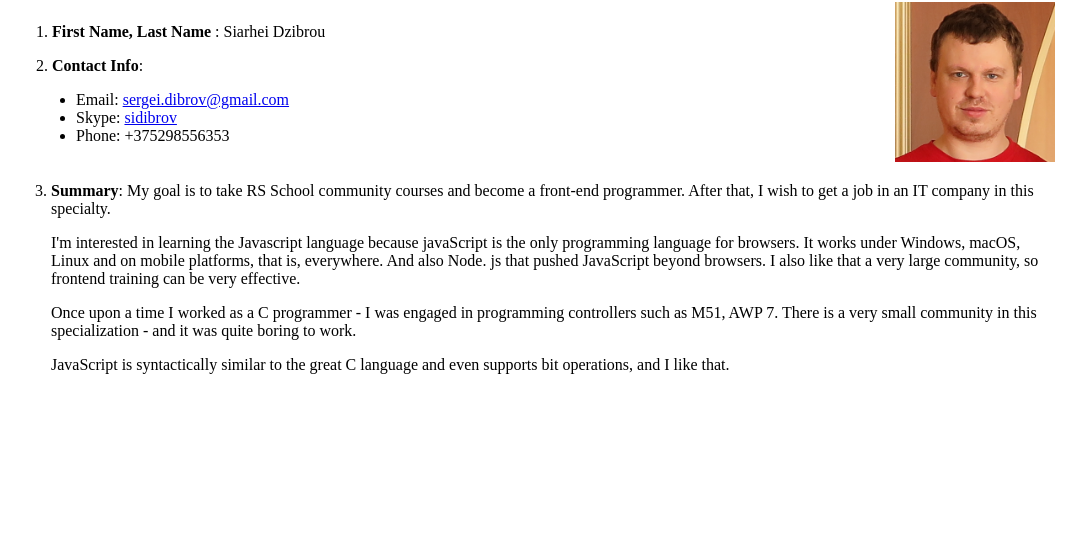
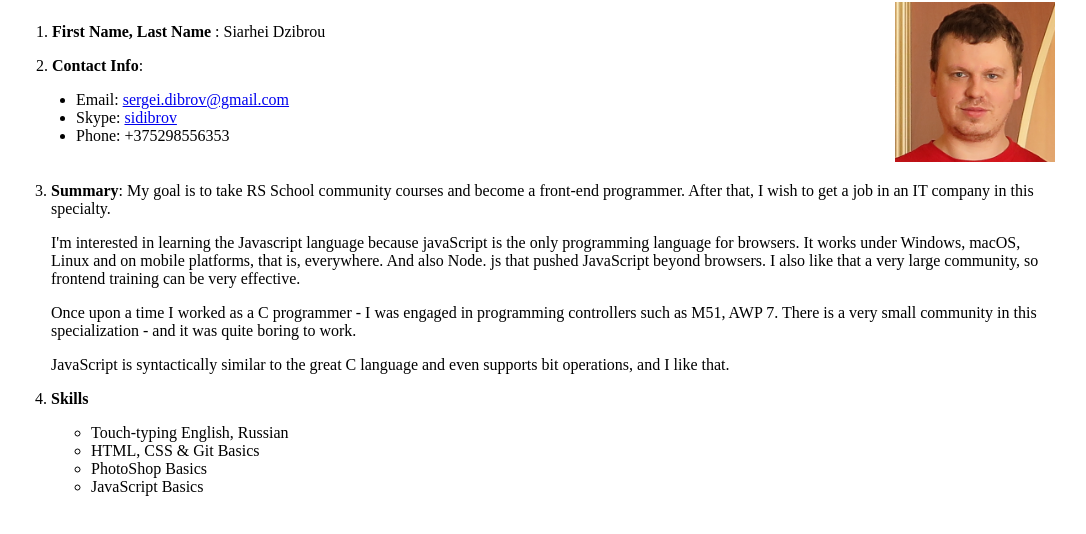
Before and after one commit to sidibrov/rsschool-cv, a plain HTML site: page index.html in a window 1280 px wide. Shown: the part 78-612 px from the top of the page, without its empty margins (97-1183 px from the left). Drawn offline with Linux system fonts and the light colour scheme.

Commit message:
feat: add items 4 of CV

```diff
--- a/index.html
+++ b/index.html
@@ -36,6 +36,15 @@
             <p>JavaScript is syntactically similar to the great C language and even supports bit operations, and I like
                 that.</p>
         </li>
+        <li>
+            <p><strong>Skills</strong></p>
+            <ul>
+                <li>Touch-typing English, Russian</li>
+                <li>HTML, CSS &amp; Git Basics</li>
+                <li>PhotoShop Basics</li>
+                <li>JavaScript Basics</li>
+            </ul>
+        </li>
     </ol>
 </body>
 </html>
```
